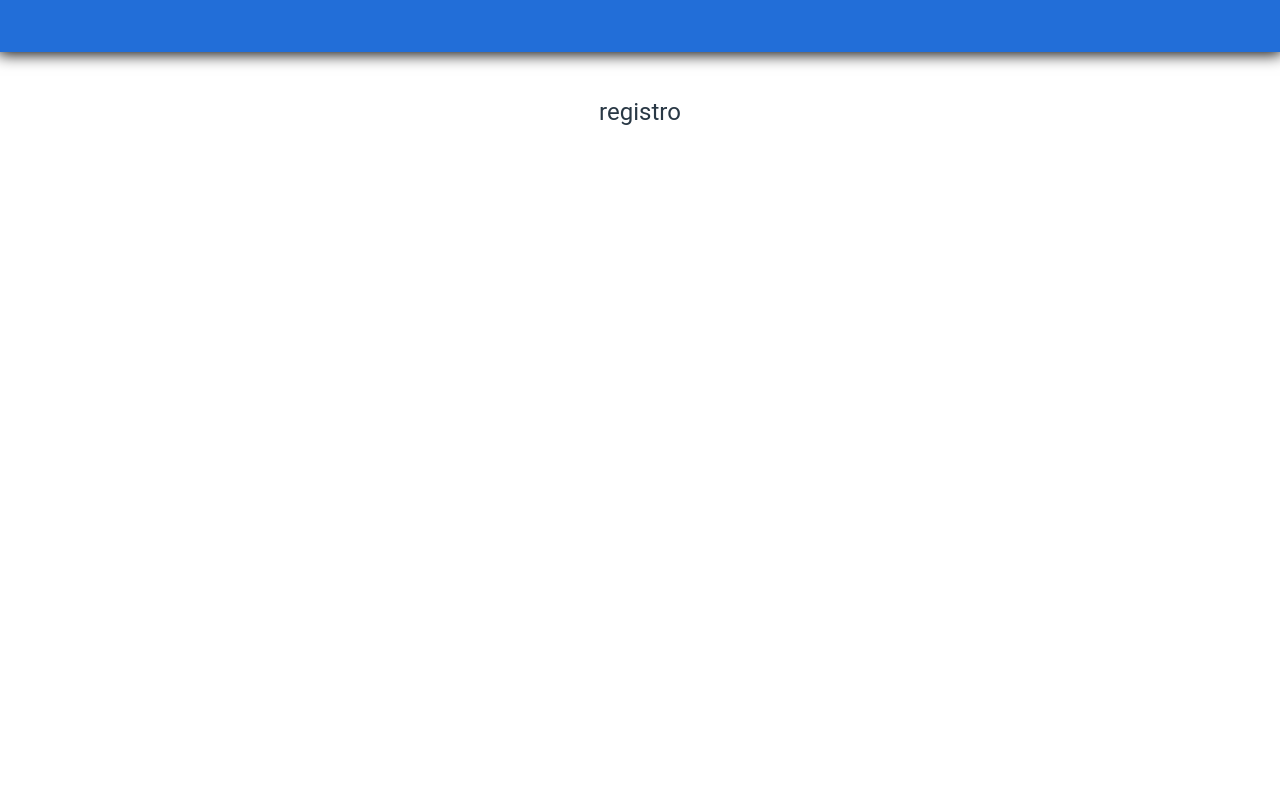
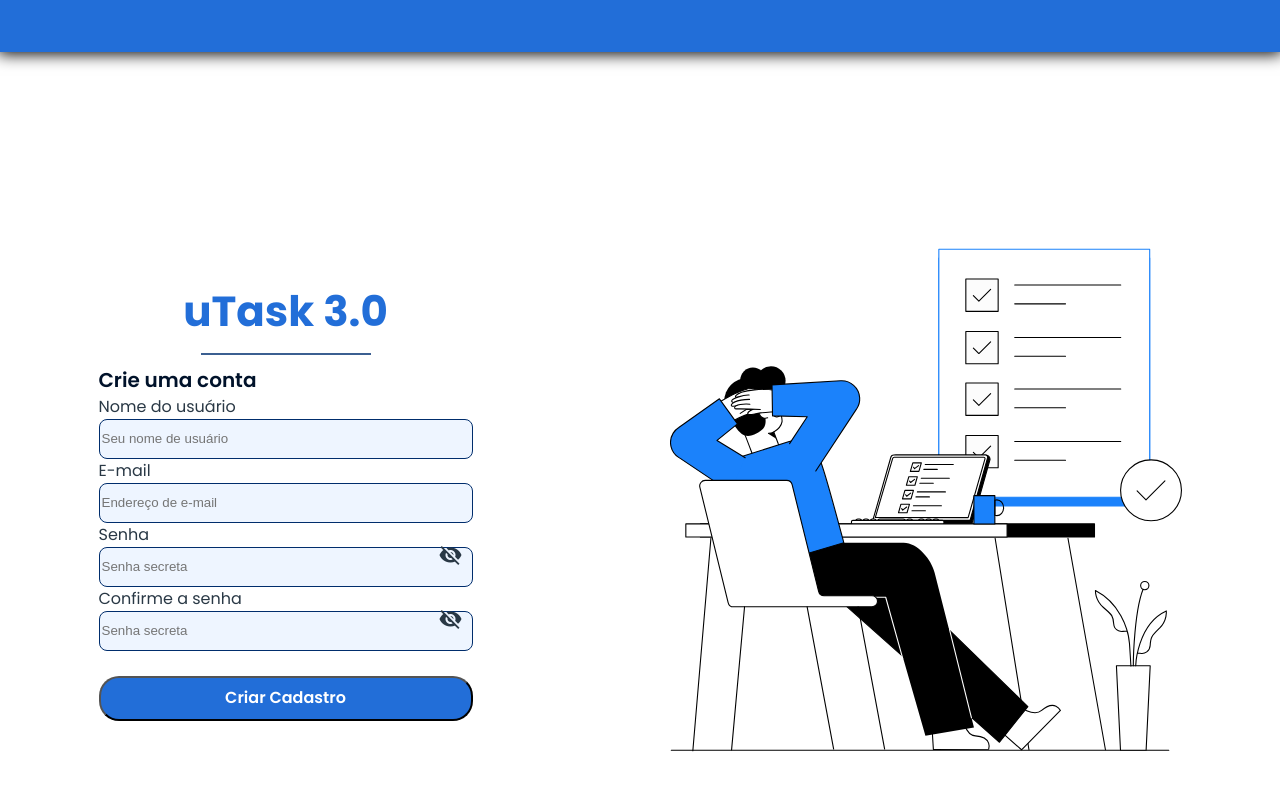
Before and after one commit to Gabriel-16n5/uTask-Trainee, a React (Vite) app: page /cadastro in a window 1280 px wide. Shown: the top 790 px of the page. Built offline with nearby package versions, Linux system fonts and the light colour scheme.

Commit message:
feat: signUp page layout done

```diff
--- /dev/null
+++ b/src/components/SignUpContainer.jsx
@@ -0,0 +1,219 @@
+import styled from "styled-components"
+import React, { useState } from "react"
+import ImagemRegister from "../assets/Tasks complete.svg"
+import { useNavigate } from 'react-router-dom'
+import Swal from "sweetalert2"
+
+export default function SignUpContainer() {
+    const [formData, setFormData] = useState({ userName: '', email: '', password: '', confirmPassword: '' });
+    const [showPassword, setShowPassword] = useState(false);
+    const [passwordsMatch, setPasswordsMatch] = useState(true);
+    const navigate = useNavigate();
+
+    function registerValidation(e) {
+        const { name, value } = e.target;
+        setFormData({ ...formData, [name]: value });
+
+        if (name === "confirmPassword") {
+            setPasswordsMatch(value === formData.password);
+        }
+    }
+
+    function submitRegister(e) {
+        e.preventDefault();
+        Swal.fire({
+            title: "Conta criada com sucesso",
+            text: "Um instante, iremos te redirecionar ao login !",
+            icon: "success",
+            showConfirmButton: false,
+            timer: 5500,
+        });
+        navigate("/");
+    }
+
+    function handleVisibilityToggle() {
+        setShowPassword(!showPassword);
+    }
+
+    return (
+        <PageContainer>
+            <RegisterContainer>
+                <Title>uTask 3.0</Title>
+                <HorizontalSeparator />
+                <SubTitle>Crie uma conta</SubTitle>
+                <RegisterContent>
+                    <form onSubmit={submitRegister}>
+                    <div>
+                            <p>Nome do usuário</p>
+                            <LoginInput
+                                placeholder="Seu nome de usuário"
+                                type="userName"
+                                name="userName"
+                                onChange={registerValidation}
+                                value={formData.userName}
+                                required
+                            />
+                        </div>
+                        <div>
+                            <p>E-mail</p>
+                            <LoginInput
+                                placeholder="Endereço de e-mail"
+                                type="email"
+                                name="email"
+                                onChange={registerValidation}
+                                value={formData.email}
+                                required
+                            />
+                        </div>
+                        <PasswordField>
+                            <p>Senha</p>
+                            <LoginInput
+                                placeholder="Senha secreta"
+                                type={showPassword ? "text" : "password"}
+                                name="password"
+                                onChange={registerValidation}
+                                value={formData.password}
+                                required
+                            />
+                            <Icon className="material-icons" onClick={handleVisibilityToggle}>
+                                {showPassword ? "visibility" : "visibility_off"}
+                            </Icon>
+                        </PasswordField>
+                        <PasswordField>
+                            <p>Confirme a senha</p>
+                            <LoginInput
+                                placeholder="Senha secreta"
+                                type={showPassword ? "text" : "password"}
+                                name="confirmPassword"
+                                onChange={registerValidation}
+                                value={formData.confirmPassword}
+                                required
+                            />
+                            <Icon className="material-icons" onClick={handleVisibilityToggle}>
+                                {showPassword ? "visibility" : "visibility_off"}
+                            </Icon>
+                        </PasswordField>
+                        {!passwordsMatch && <PasswordMismatchMessage>Senhas não combinam, tente novamente.</PasswordMismatchMessage>}
+                        <RegisterButton type="submit" disabled={!passwordsMatch}>Criar Cadastro</RegisterButton>
+                    </form>
+                </RegisterContent>
+            </RegisterContainer>
+            <ImgRegister src={ImagemRegister} alt="imagem de login" />
+        </PageContainer>
+    )
+}
+
+const PasswordField = styled.div`
+    display:flex;
+    flex-direction: column;
+    position: relative;
+`
+
+const LoginInput = styled.input`
+    width: 374px;
+    height: 40px;
+    gap: 0px;
+    border-radius: 8px;
+    border: 1px solid #002D6C;
+    padding-right: 30px;
+    box-sizing: border-box;
+    background: #EEF5FF;
+`
+
+const Icon = styled.span`
+    position: absolute;
+    top: 50%;
+    right: 10px;
+    transform: translateY(-50%);
+    cursor: pointer;
+`
+
+const HorizontalSeparator = styled.div`
+    display: flex;
+    margin-top: 10px;
+    margin-bottom: 10px;
+    width: 170px;
+    height: 2px;
+    background-color: #3B5F91;
+    margin-left: auto;
+    margin-right: auto;
+`;
+
+const RegisterButton = styled.button`
+    margin-top:25px;
+    width: 374px;
+    height: 45px;
+    top: 414px;
+    left: 774px;
+    gap: 0px;
+    border-radius: 20px;
+    opacity: 0px;
+    background: #226ED8;
+    font-family: Poppins;
+    font-size: 16px;
+    font-weight: 600;
+    line-height: 24px;
+    text-align: center;
+    color: #FFFFFF;
+`
+
+const RegisterContent = styled.section`
+    /* height: 100vh; */
+    display: flex;
+    flex-direction: column;
+    justify-content: center;
+    align-items: center;
+    p{
+        font-family: Poppins;
+        font-size: 16px;
+        font-weight: 400;
+        line-height: 24px;
+        text-align: left;
+    }
+`
+
+const RegisterContainer = styled.div`
+    height: 100vh;
+    display: flex;
+    flex-direction: column;
+    justify-content: center;
+    align-items: left;
+`
+
+const ImgRegister = styled.img`
+    width: 40vw;
+    height: auto;
+`
+
+const PageContainer = styled.div`
+    display: flex;
+    justify-content:space-around;
+    width: 100vw;
+`
+
+const Title = styled.h1`
+    color: #226ED8;
+    font-family: Poppins, sans-serif;
+    font-size: 42px;
+    font-weight: 700;
+    line-height: 63px;
+    text-align: center;
+`
+
+const SubTitle = styled.h2`
+    font-family: Poppins;
+    font-size: 20px;
+    font-weight: 600;
+    line-height: 30px;
+    text-align: left;
+    color: #00122A;
+`
+
+const PasswordMismatchMessage = styled.h3`
+    color: #820000;
+    font-family: Poppins;
+    font-size: 10px;
+    font-weight: 400;
+    line-height: 15px;
+    text-align: left;
+`
--- a/src/pages/SignUpPage.jsx
+++ b/src/pages/SignUpPage.jsx
@@ -1,12 +1,13 @@
 import styled from "styled-components"
 import React from "react"
 import SimpleNavBar from "../components/SimpleNavBar";
+import SignUpContainer from "../components/SignUpContainer";
 
 export default function SignUpPage() {
     return (
       <PageContainer>
         <SimpleNavBar/>
-        <Title>registro</Title>
+        <SignUpContainer/>
       </PageContainer>
     )
   }
--- a/src/style/ResetStyle.jsx
+++ b/src/style/ResetStyle.jsx
@@ -1,7 +1,7 @@
 import { createGlobalStyle } from "styled-components"
 
 const ResetStyle = createGlobalStyle`
-    html, body, div, span, applet, object, iframe,
+    html, body, span, applet, object, iframe,
 	h1, h2, h3, h4, h5, h6, p, blockquote, pre,
 	a, abbr, acronym, address, big, cite, code,
 	del, dfn, em, img, ins, kbd, q, s, samp,
```
